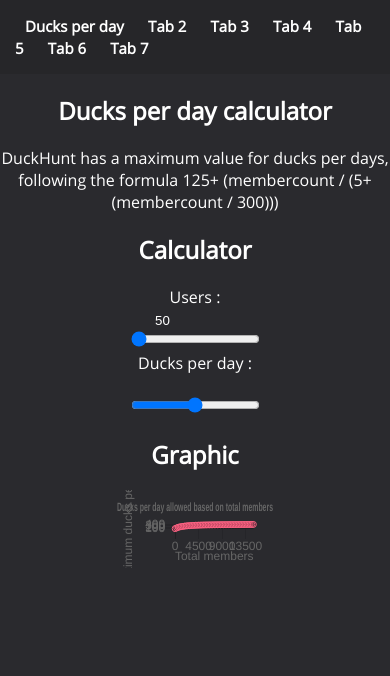
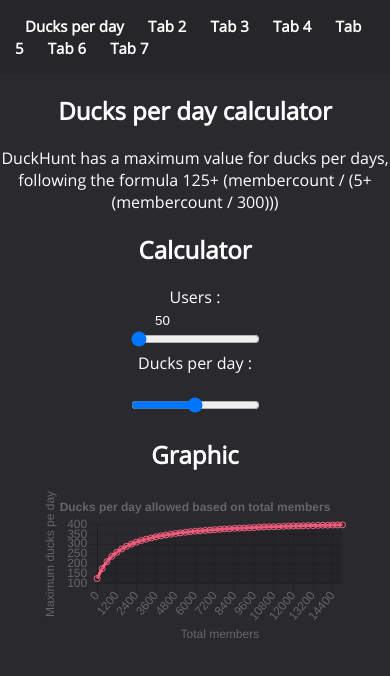
Before and after one commit to Olpouin/duckhunt-calculator, a plain HTML site: page index.html in a window 390 px wide. Drawn offline with nearby package versions, Linux system fonts and the light colour scheme.

Commit message:
Small changes

```diff
--- a/content/style.css
+++ b/content/style.css
@@ -58,3 +58,9 @@ input[type="number"] {
 	border: none;
 	display: inline;
 }
+
+@media only all and (max-width: 1000px) {
+	.graphs > canvas {
+		max-width: 100%;
+	}
+}
--- a/js/dpd.js
+++ b/js/dpd.js
@@ -37,13 +37,10 @@ const dpd = new DucksPerDay();
 
 let chartData = [];
 let chartLabels = [];
-let users = 0;
-while (users <= 15000) {
-	console.log(users);
+for (let users = 0; users <= 15000; users += 300) {
 	var ducks = Math.round(125+(users/(5+(users/300))));
 	chartData.push({x:users,y:ducks});
 	chartLabels.push(users);
-	users += 300;
 }
 var chart = new Chart(document.getElementById('chart').getContext('2d'), {
 	type: 'line',
```
